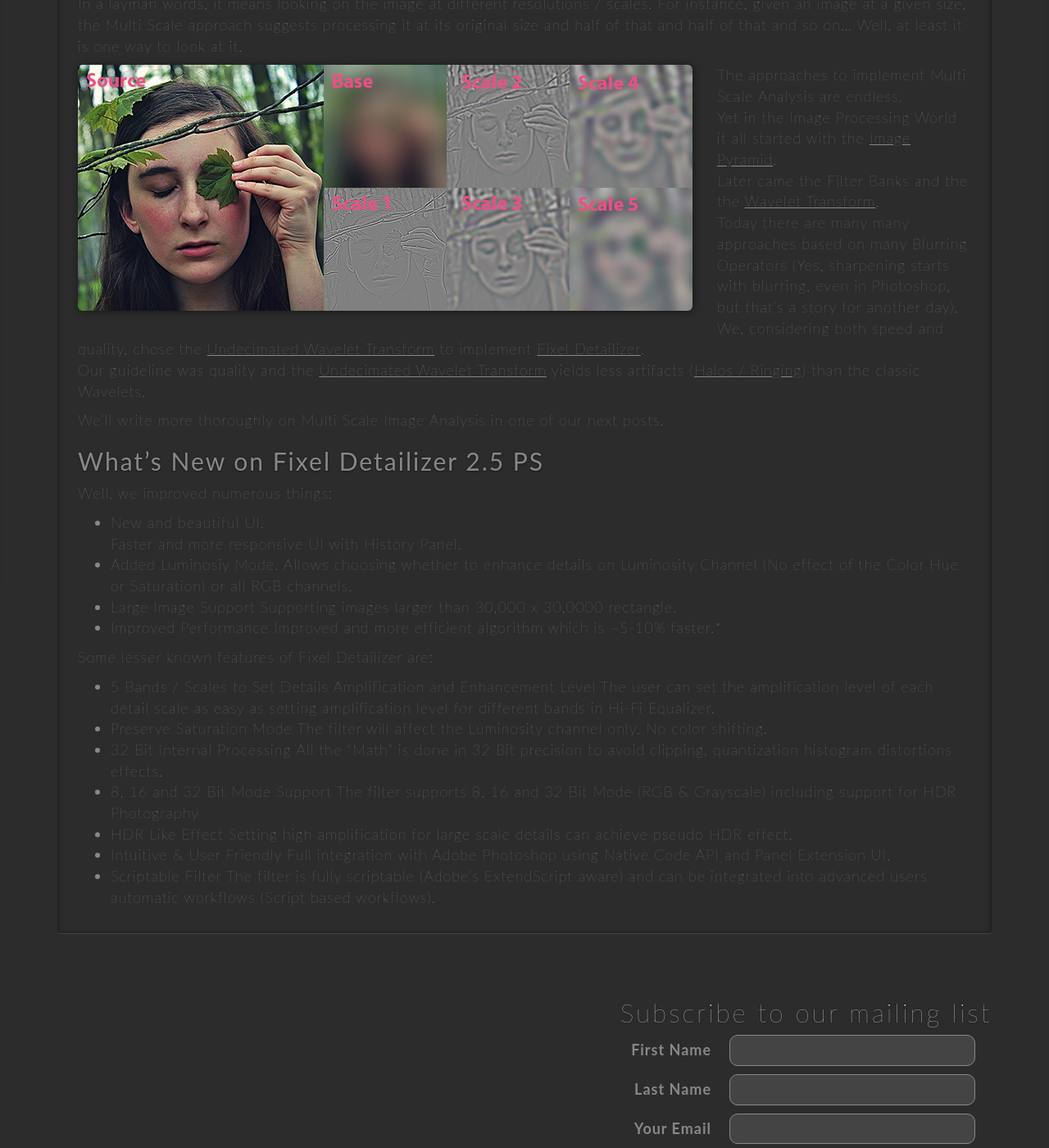
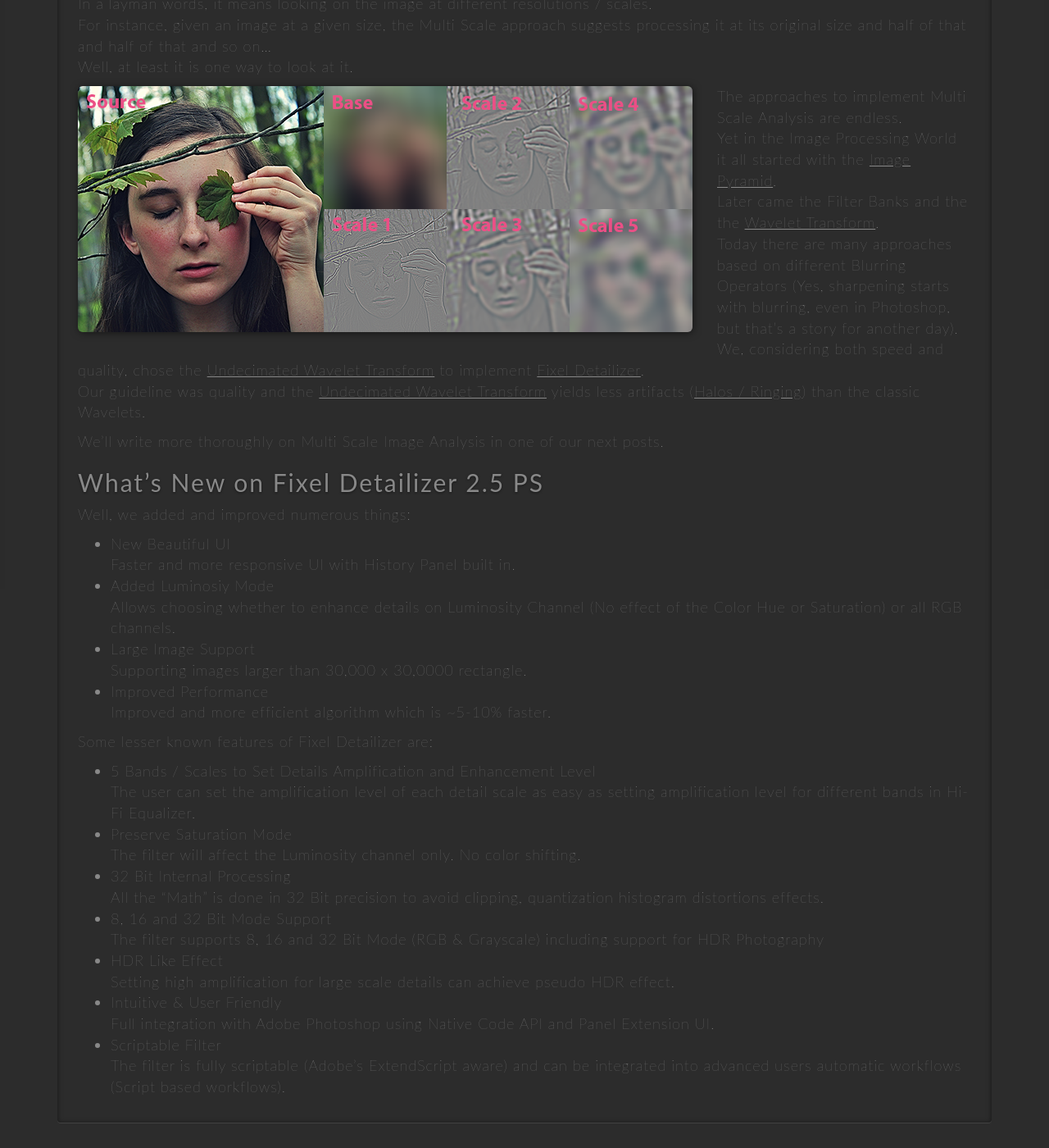
Before and after one commit to FixelAlgorithmsTeam/fixel, a Jekyll site: the page built from _posts/2016-07-18-fixel-detailizer-2-ps.md, in a window 1280 px wide and 1400 px high, scrolled down 682 px. Shown: the whole window at 82% size. Built offline with Jekyll 4.4.1, drawn with Linux system fonts in a browser that asks for light colours; nearby versions of some CDN libraries; comment, search, counter and statistics services are not loaded; some of the changed text lies outside the part shown.

Commit message:
Blog Post
New
	- 	New blog post about Fixel Detailizer 2.5 PS.
Removed
	- 	B.
To Do
	- 	Create "About Us" section (Based on Fixel Algorithms Blog Post).
	- 	Update "Buy" section (Add AE Scripts).

```diff
--- a/_posts/2016-07-18-fixel-detailizer-2-ps.md
+++ b/_posts/2016-07-18-fixel-detailizer-2-ps.md
@@ -25,42 +25,46 @@
 For instance, given an image at a given size, the Multi Scale approach suggests processing it at its original size and half of that and half of that and so on...
 Well, at least it is one way to look at it.
 
+
 ![Fixel Detailizer 2 Multi Scale][4]
+
 
 The approaches to implement Multi Scale Analysis are endless.
 Yet in the Image Processing World it all started with the [Image Pyramid][5].
 Later came the Filter Banks and the the [Wavelet Transform][6].
-Today there are many many approaches based on many Blurring Operators (Yes, sharpening starts with blurring, even in Photoshop, but that's a story for another day).
+Today there are many approaches based on different Blurring Operators (Yes, sharpening starts with blurring, even in Photoshop, but that's a story for another day).
 We, considering both speed and quality, chose the [Undecimated Wavelet Transform][6] to implement [Fixel Detailizer][2].
 Our guideline was quality and the [Undecimated Wavelet Transform][6] yields less artifacts ([Halos / Ringing][7]) than the classic Wavelets.
 
 We'll write more thoroughly on Multi Scale Image Analysis in one of our next posts.
 
 ## What's New on Fixel Detailizer 2.5 PS
-Well, we improved numerous things:
-  * New and beautiful UI.
-Faster and more responsive UI with History Panel.
-  * Added Luminosiy Mode.
+Well, we added and improved numerous things:
+
+ * New Beautiful UI
+Faster and more responsive UI with History Panel built in.
+ * Added Luminosiy Mode
 Allows choosing whether to enhance details on Luminosity Channel (No effect of the Color Hue or Saturation) or all RGB channels.
-  * Large Image Support
+ * Large Image Support
 Supporting images larger than 30,000 x 30,0000 rectangle.
-  * Improved Performance
-Improved and more efficient algorithm which is ~5-10% faster.*
+ * Improved Performance
+Improved and more efficient algorithm which is ~5-10% faster.
 
 Some lesser known features of Fixel Detailizer are:
-  * 5 Bands / Scales to Set Details Amplification and Enhancement Level
+
+ * 5 Bands / Scales to Set Details Amplification and Enhancement Level
 The user can set the amplification level of each detail scale as easy as setting amplification level for different bands in Hi-Fi Equalizer.
-  * Preserve Saturation Mode
+ * Preserve Saturation Mode
 The filter will affect the Luminosity channel only. No color shifting.
-  * 32 Bit Internal Processing
+ * 32 Bit Internal Processing
 All the "Math" is done in 32 Bit precision to avoid clipping, quantization histogram distortions effects.
-  * 8, 16 and 32 Bit Mode Support
+ * 8, 16 and 32 Bit Mode Support
 The filter supports 8, 16 and 32 Bit Mode (RGB & Grayscale) including support for HDR Photography
-  * HDR Like Effect
+ * HDR Like Effect
 Setting high amplification for large scale details can achieve pseudo HDR effect.
-  * Intuitive & User Friendly
+ * Intuitive & User Friendly
 Full integration with Adobe Photoshop using Native Code API and Panel Extension UI.
-  * Scriptable Filter
+ * Scriptable Filter
 The filter is fully scriptable (Adobe's ExtendScript aware) and can be integrated into advanced users automatic workflows (Script based workflows).
 
 
```
